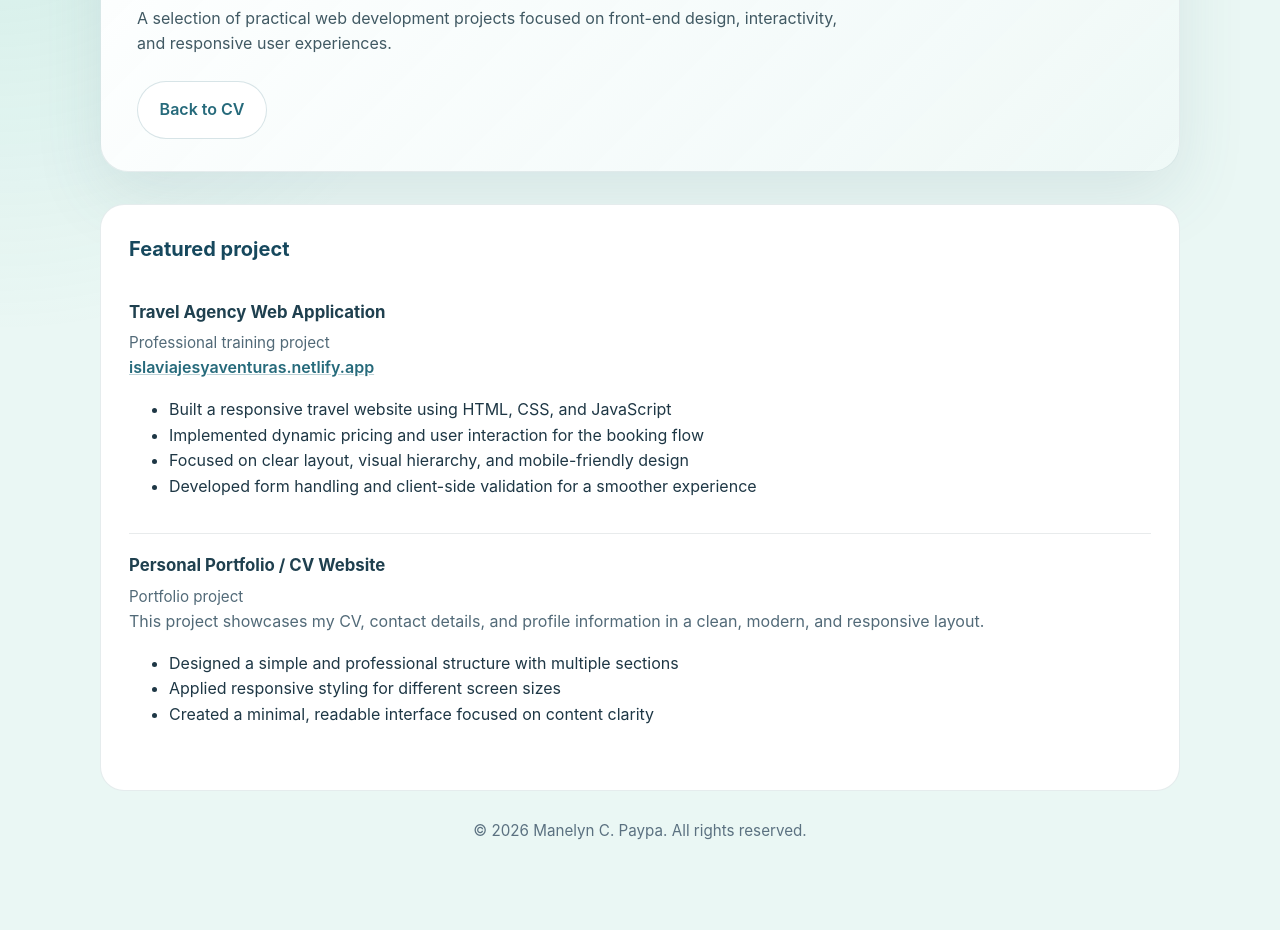
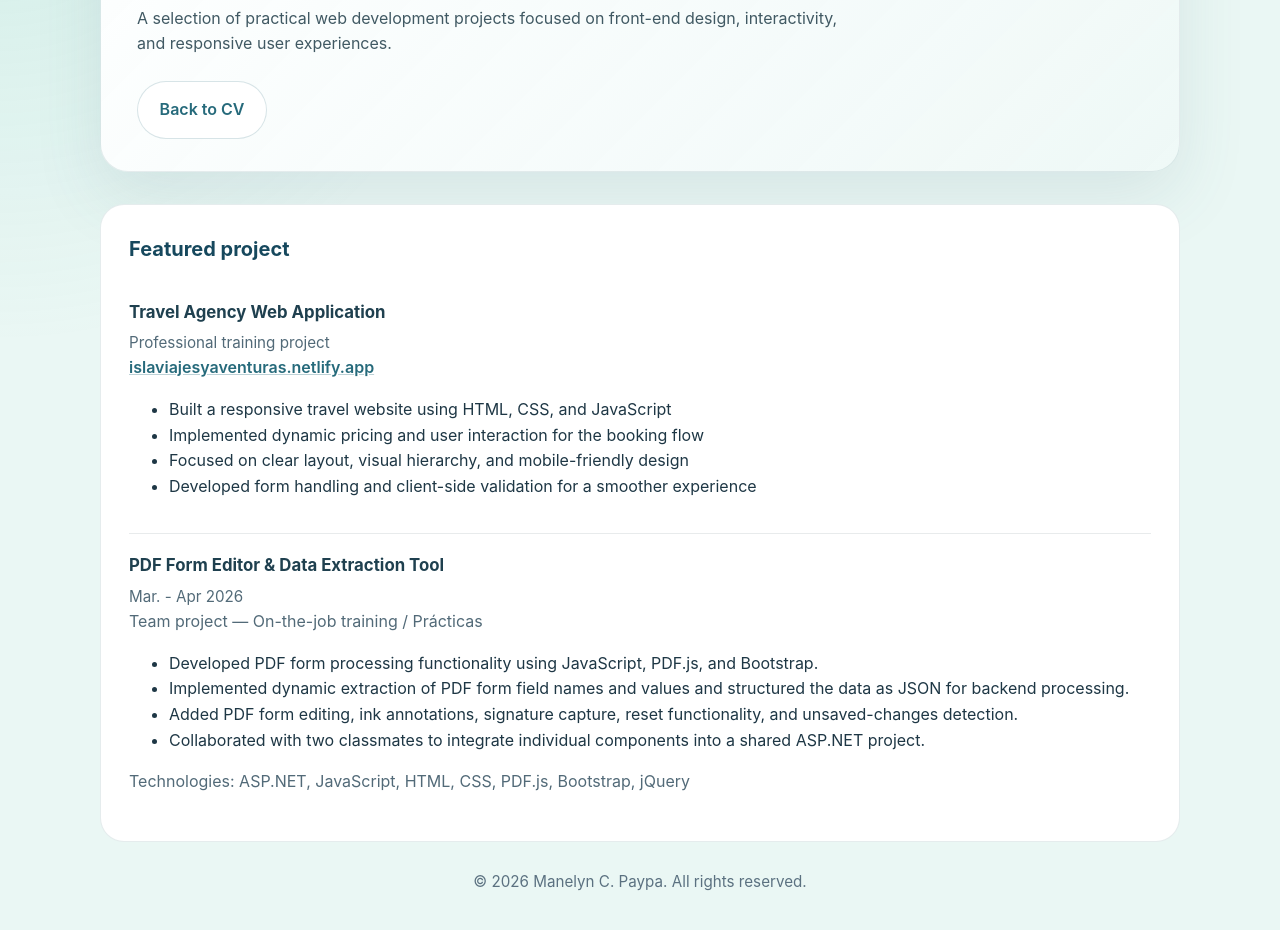
Before and after one commit to Manelynp/cv, a plain HTML site: page projects.html in a window 1280 px wide. Shown: the part 166-1096 px from the top of the page. Before the commit the page ends 1064 px from the top, so only its background shows below. Drawn offline with Linux system fonts and the light colour scheme.

Commit message:
Update project details for PDF Form Editor; enhance description and technologies used

```diff
--- a/projects.html
+++ b/projects.html
@@ -68,22 +68,26 @@
           </article>
 
           <article class="job">
-            <h3>Personal Portfolio / CV Website</h3>
-            <p class="job-date">Portfolio project</p>
+            <h3>PDF Form Editor & Data Extraction Tool</h3>
+            <p class="job-date">Mar. - Apr 2026</p>
             <p>
-              This project showcases my CV, contact details, and profile
-              information in a clean, modern, and responsive layout.
+              Team project — On-the-job training / Prácticas
             </p>
             <ul>
               <li>
-                Designed a simple and professional structure with multiple
-                sections
+                Developed PDF form processing functionality using JavaScript, PDF.js, and Bootstrap.
               </li>
-              <li>Applied responsive styling for different screen sizes</li>
               <li>
-                Created a minimal, readable interface focused on content clarity
+                Implemented dynamic extraction of PDF form field names and values and structured the data as JSON for backend processing.
+              </li>
+              <li>
+                Added PDF form editing, ink annotations, signature capture, reset functionality, and unsaved-changes detection.
+              </li>
+              <li>
+                Collaborated with two classmates to integrate individual components into a shared ASP.NET project.
               </li>
             </ul>
+            <p>Technologies: ASP.NET, JavaScript, HTML, CSS, PDF.js, Bootstrap, jQuery</p>
           </article>
         </section>
       </main>
```
